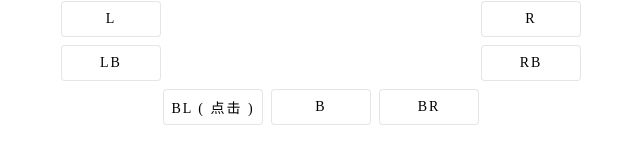
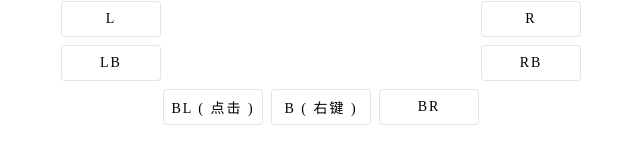
Before and after one commit to lirongtong/miitvip-tooltip, a Vue app: page / in a window 1280 px wide. Shown: the part 381-544 px from the top of the page, without its empty margins (319-959 px from the left). Built offline with nearby package versions, Linux system fonts and the light colour scheme.

Commit message:
更新在线示例及README.md

```diff
--- a/example/app.vue
+++ b/example/app.vue
@@ -71,13 +71,18 @@
             <mi-tooltip placement="bottom-left" trigger="click">
                 <template v-slot:title>
                     <p>BottomLeft 气泡提示 - 文本信息</p>
-                    <p>Trigger 事件为 Click</p>
+                    <p>Trigger 事件为 click</p>
                     <p>即点击后方可触发 Tooltip 显示/隐藏</p>
                 </template>
                 <a class="btn">BL ( 点击 )</a>
             </mi-tooltip>
-            <mi-tooltip title="Bottom 气泡提示 - 文本信息" placement="bottom">
-                <a class="btn">B</a>
+            <mi-tooltip placement="bottom" trigger="contextmenu">
+                <template v-slot:title>
+                    <p>Bottom 气泡提示 - 文本信息</p>
+                    <p>Trigger 事件为 contextmenu</p>
+                    <p>即单击鼠标右键后触发</p>
+                </template>
+                <a class="btn">B ( 右键 )</a>
             </mi-tooltip>
             <mi-tooltip title="BottomRight 气泡提示 - 文本信息" placement="bottom-right">
                 <a class="btn">BR</a>
--- a/src/tooltip/tooltip.tsx
+++ b/src/tooltip/tooltip.tsx
@@ -460,7 +460,7 @@ export default defineComponent({
                         <div ref={this.prefixCls}
                             class={this.prefixCls + `${this.className ? ` ${this.className}` : ''}`}>
                             <Transition key="tooltip" name={`mi-${this.animation}`} appear>
-                                { () => withDirectives((
+                                { withDirectives((
                                     <div class={`${this.prefixCls}-${this.direction}`} style={this._component ? style : null}>
                                         <div class={`${this.prefixCls}-content`} ref={`${this.prefixCls}-content`} style={boxShadow}>
                                             <div class={`${this.prefixCls}-arrow`}>
```
Also changed, not shown: 1 other file (tests, documents, lock files or other folders).
